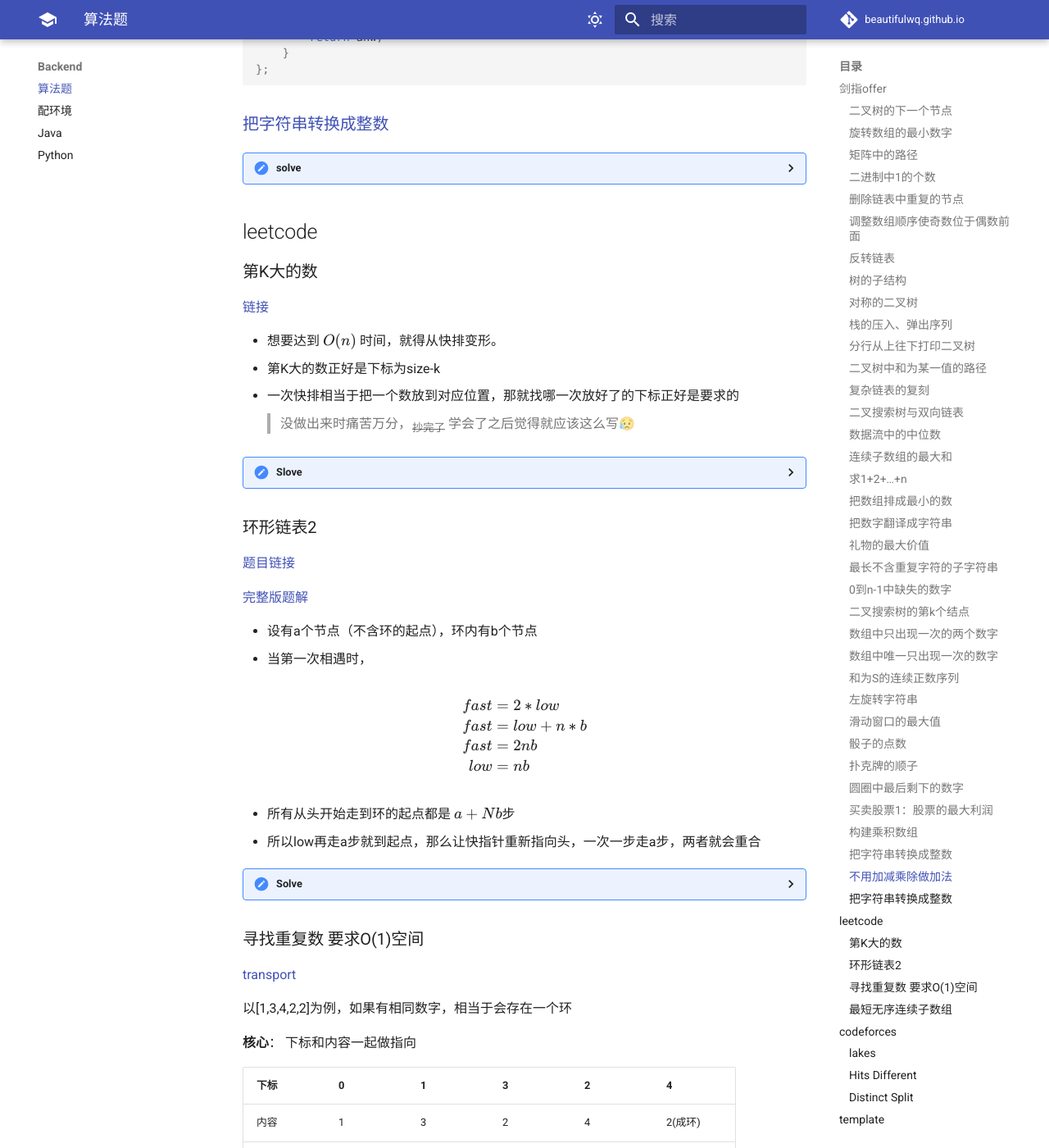
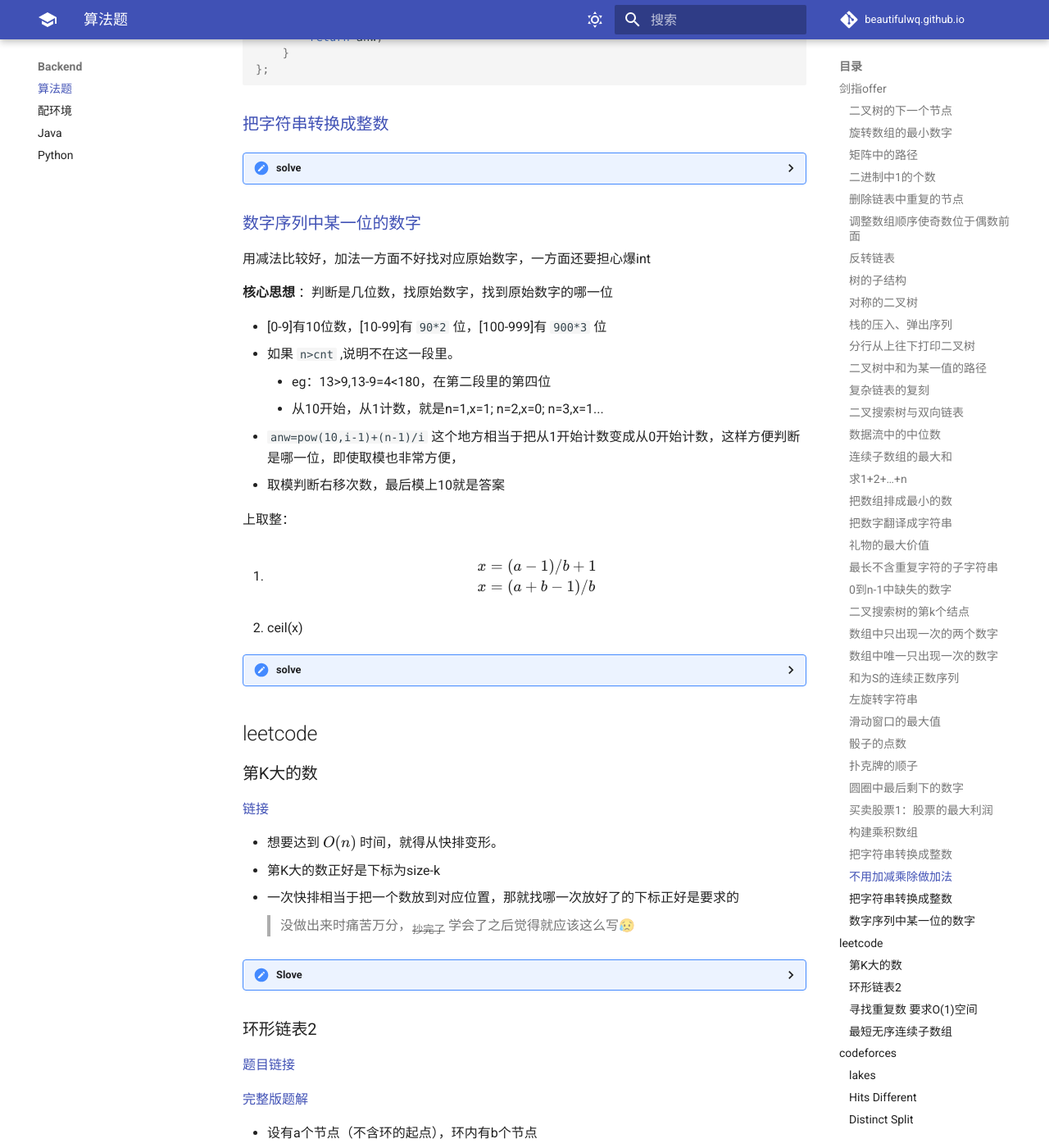
Before and after one commit to edwardwq301/wqtech, an MkDocs documentation site: the page built from docs/backend/algorithm.md, in a window 1280 px wide and 1400 px high, scrolled down 13456 px. Shown: the whole window at 82% size. Built offline with MkDocs 1.6.1 and Material for MkDocs 9.7.7, drawn with Linux system fonts in a browser that asks for light colours; some web fonts are replaced; comment, search, counter and statistics services are not loaded.

Commit message:
数字序列中某一位的数字

````diff
--- a/docs/backend/algorithm.md
+++ b/docs/backend/algorithm.md
@@ -1601,6 +1601,48 @@ dfs时进行计数
     };
     ```
 
+### [数字序列中某一位的数字](https://www.acwing.com/problem/content/submission/code_detail/27770322/)
+
+用减法比较好，加法一方面不好找对应原始数字，一方面还要担心爆int
+
+**核心思想** ：判断是几位数，找原始数字，找到原始数字的哪一位
+
+- [0-9]有10位数，[10-99]有 `90*2` 位，[100-999]有 `900*3` 位
+- 如果 `n>cnt` ,说明不在这一段里。
+    - eg：13>9,13-9=4<180，在第二段里的第四位
+    - 从10开始，从1计数，就是n=1,x=1; n=2,x=0; n=3,x=1...
+- `anw=pow(10,i-1)+(n-1)/i` 这个地方相当于把从1开始计数变成从0开始计数，这样方便判断是哪一位，即使取模也非常方便，
+- 取模判断右移次数，最后模上10就是答案
+
+上取整：
+
+1.  $$ \begin{aligned} x &=(a-1)/b+1 \\ x &=(a+b-1)/b \end{aligned} $$
+2. ceil(x)
+
+
+??? "solve"
+
+    ```cpp
+    class Solution {
+    public:
+        int digitAtIndex(int n) {
+            long long anw = 0, i = 1, cnt = 9;
+            while (n > cnt) {
+                n -= cnt;
+                cnt = 9 * pow(10, i) * (i + 1);
+                i++;
+            }
+            anw = (n - 1) / i + pow(10, i - 1);
+            int po = (n - 1) % i;
+            while (i - po - 1 > 0) {
+                anw /= 10;
+                i--;
+            }
+            return anw % 10;
+        }
+    };
+    ```
+
 ## leetcode
 
 ### 第K大的数
````
